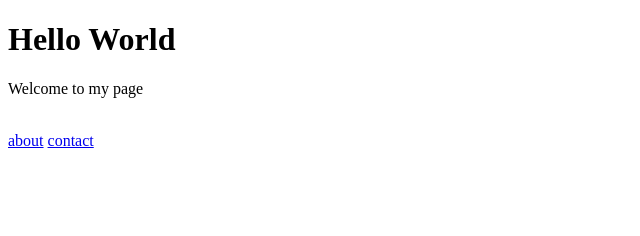
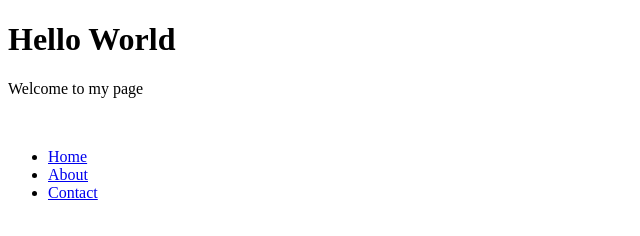
Before and after one commit to adityofr9/wgs-bootcamp_pertemuan-8_expressJS-intro, a website: page index.html in a window 1280 px wide. Shown: the whole page, without its empty margins (0-640 px from the left). Drawn offline with Linux system fonts and the light colour scheme.

Commit message:
2. Menambahkan link pada setiap halaman

```diff
--- a/index.html
+++ b/index.html
@@ -10,7 +10,10 @@
     <h1>Hello World</h1>
     <p>Welcome to my page</p>
     <br>
-    <a href="/about">about</a>
-    <a href="/contact">contact</a>
+    <ul>
+        <li><a href="/">Home</a></li>
+        <li><a href="/about">About</a></li>
+        <li><a href="/contact">Contact</a></li>
+    </ul>
 </body>
 </html>
```
Also changed, not shown: about.html (+4 -2 lines), app.js (+6 -3 lines), contact.html (+4 -2 lines).
